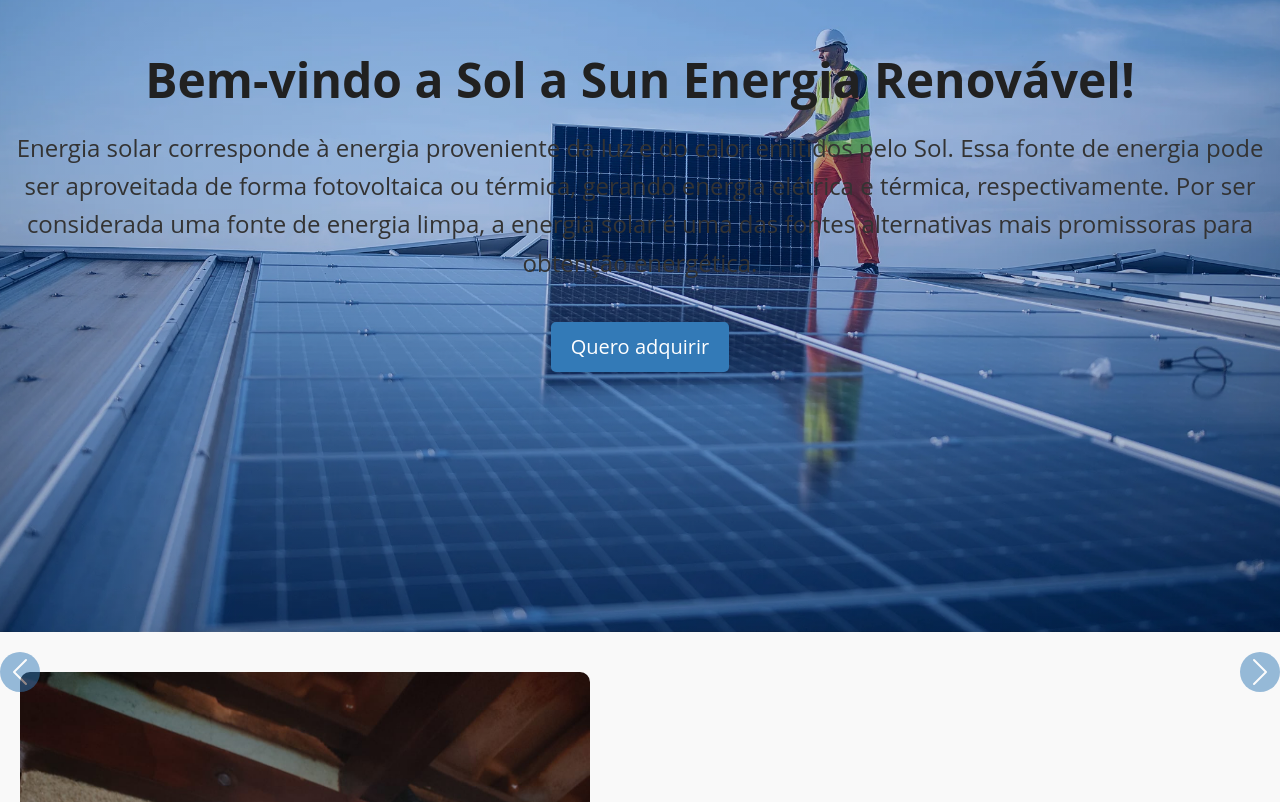
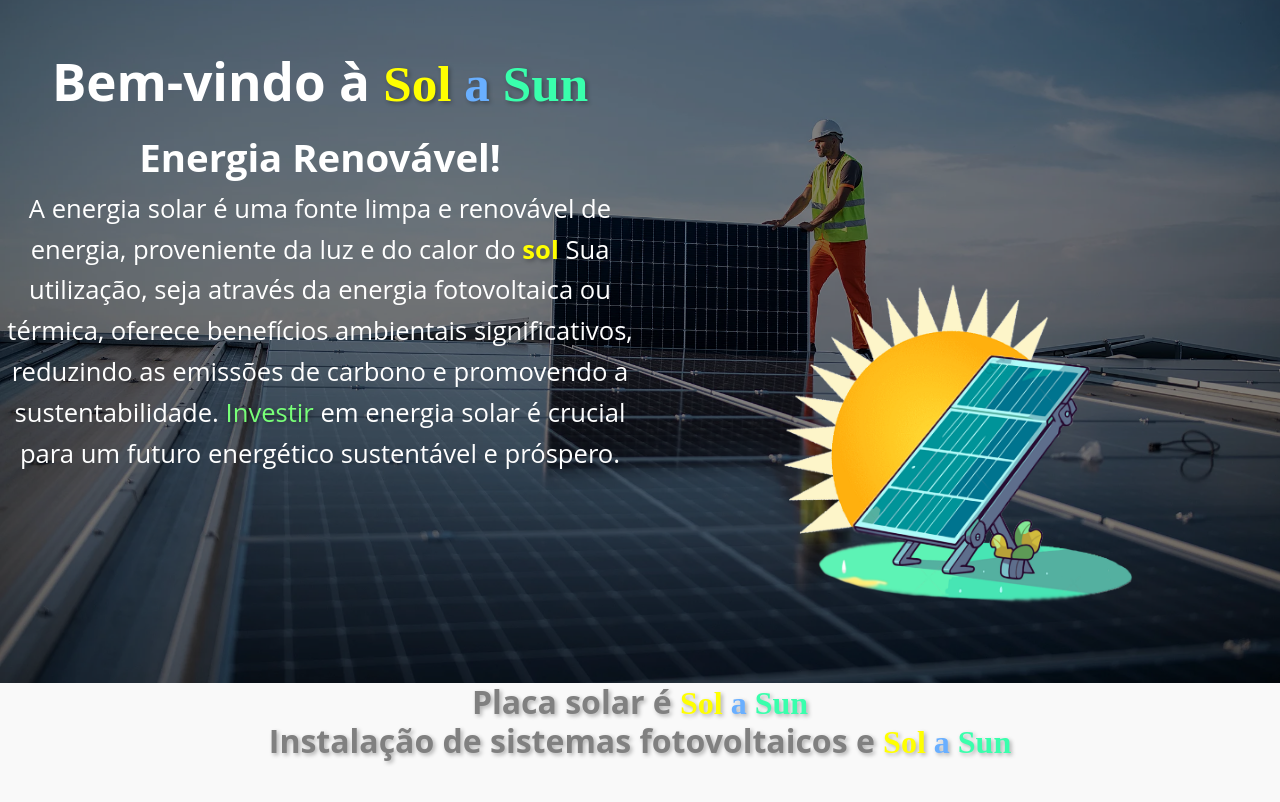
Before and after one commit to SrHut27/proj_MI, a plain HTML site: page index.html in a window 1280 px wide. Shown: the part 240-1042 px from the top of the page. Drawn offline with nearby package versions, Linux system fonts and the light colour scheme.

Commit message:
conteudo main base, transicao css conteudo apresentacao

```diff
--- a/index.html
+++ b/index.html
@@ -22,7 +22,7 @@
     <!-- Navigation menu -->
     <nav class="navbar navbar-expand-lg sticky-top">
       <div class="container">
-        <a class="navbar-brand" href="#"><img src="#" alt="Logo" /></a>
+        <a class="navbar-brand" href="#"><img src="public/images/logo.png" alt="Logo" /></a>
         <button
           class="navbar-toggler"
           type="button"
@@ -61,24 +61,65 @@
         navbar.classList.remove('navbar-scrolled');
     }
 });
+
+    document.addEventListener("DOMContentLoaded", function() {
+    var introLogo = document.querySelector('.intro_logo');
+    if (introLogo) {
+        introLogo.classList.add('active');
+    }
+});
+
+
   </script>
 
-    <!-- Hero section -->
-    <header class="jumbotron text-center">
-      <h1>Bem-vindo a Sol a Sun Energia Renovável!</h1>
-      <p>
-        Energia solar corresponde à energia proveniente da luz e do calor emitidos pelo Sol.
-        Essa fonte de energia pode ser aproveitada de forma fotovoltaica ou térmica, gerando energia
-        elétrica e térmica, respectivamente. Por ser considerada uma fonte de energia limpa, a
-        energia solar é uma das fontes alternativas mais promissoras para obtenção energética.
+
+
+  </div>
+  <main class="jumbotron" >
+
+  <div class="intro_logo" style="position: relative; width: 100%;">
+
+    <div style="position: absolute; top: 50%; left: 0;   transform: translateY(-50%); width: 50%;">
+      <h1 style="font-size: 4vw;" >Bem-vindo à
+        <span style="font-family: 'Times New Roman', Times, serif; font-weight: bold;">
+          <span style="color: yellow;">Sol</span>
+          <span style="color: rgb(105, 175, 255);">a</span>
+          <span style="color: rgb(57, 255, 172);">Sun</span>
+        </span>
+      </h1>
+      <h2 style="font-size: 3vw;">Energia Renovável!</h2>
+      <p style="color: white; font-size: 2vw;">
+        A energia solar é uma fonte limpa e renovável de energia, proveniente da luz e do calor do <span style="color: yellow; font-weight: bold;">sol</span> Sua utilização, seja através da energia fotovoltaica ou térmica, oferece benefícios ambientais significativos, reduzindo as emissões de carbono e promovendo a sustentabilidade. <span style="color: rgb(120, 255, 120);">Investir</span> em energia solar é crucial para um futuro energético sustentável e próspero.
       </p>
-      <p>
-        <a class="btn btn-primary btn-lg" href="#" role="button">Quero adquirir</a>
-      </p>
-    </header>
-  </div>
+    </div>
 
-    <!-- Carousel section -->
+    <div style="position: absolute; top: 50%; right: 0; width: 50%;">
+      <img src="public/images/logo.png" alt="logo" style="width: 30vw; height: 50vh;">
+    </div>
+
+   </div>
+
+
+
+</main>
+<div class="text-center" style="width: 100%; position: relative;"><h2>
+  <span style="color: gray;">Placa solar é  </span>
+  <span style="font-family: 'Times New Roman', Times, serif; font-weight: bold;">
+    <span style="color: yellow;">Sol</span>
+    <span style="color: rgb(105, 175, 255);">a</span>
+    <span style="color: rgb(57, 255, 172);">Sun</span>
+  </span>
+  <br>
+  <span style="color: grey;">Instalação de sistemas fotovoltaicos e</span>
+  <span style="font-family: 'Times New Roman', Times, serif; font-weight: bold;">
+    <span style="color: yellow;">Sol</span>
+    <span style="color: rgb(105, 175, 255);">a</span>
+    <span style="color: rgb(57, 255, 172);">Sun</span>
+  </span>
+  </h2></div>
+</div>
+
+    <!-- Carousel section
     <section id="carousel" class="carousel slide" data-bs-ride="carousel">
       <div class="carousel-inner">
         <div class="carousel-item active">
@@ -110,7 +151,7 @@
         <span class="visually-hidden">Next</span>
       </button>
     </section>
-
+-->
 
 <!-- General information section -->
 <section id="info">
--- a/public/styles/global.css
+++ b/public/styles/global.css
@@ -29,7 +29,7 @@ h4,
 h5,
 h6 {
   font-weight: bold;
-  color: #212121;
+  color: #ffffff;
 }
 
 p {
@@ -44,14 +44,17 @@ a {
 a:hover {
   color: #23527c;
 }
+
 .imagemFundo {
+  /*
   background-image: linear-gradient(rgba(0, 69, 172, 0.3), rgba(0, 69, 172, 0.3)),
-   url('../images/backgroundImage.jpeg'); /* Substitua pelo caminho da sua imagem */
+   url('../images/backgroundImage.jpeg'); /* Substitua pelo caminho da sua imagem
   background-size: cover;
   background-position: center;
-  background-repeat: no-repeat;
+  background-repeat: no-repeat;*/
+  background-color: #23527c;
 }
-
+ /*/
 /* Navigation Menu */
 
 .navbar {
@@ -272,3 +275,64 @@ footer a {
 footer a:hover {
   color: #eee;
 }
+
+/* main */
+span{
+  /*Deslocamento horizontal: 2px
+    Deslocamento vertical: 2px
+    Raio do desfoque: 4px
+    Cor da sombra: rgba(0, 0, 0, 0.3) */
+    text-shadow: 2px 2px 4px rgba(0, 0, 0, 0.3);
+
+}
+main {
+  width: 100%;
+  height: 100%;
+  position: relative;
+  background-image: url('../images/backgroundImage.jpeg');
+  background-size: cover;
+  background-position: center;
+  background-repeat: no-repeat;
+}
+/* escurecer a imagem de fundo do main */
+main::before {
+  content: "";
+  position: absolute;
+  top: 0;
+  left: 0;
+  width: 100%;
+  height: 100%;
+  background-color: rgba(0, 0, 0, 0.5); /* Altere o último valor (0.5) para ajustar a opacidade */
+}
+
+.intro_logo {
+  opacity: 0;
+  animation: fadeIn 2s ease-in-out forwards;
+}
+
+@keyframes fadeIn {
+  from {
+      opacity: 0;
+  }
+  to {
+      opacity: 1;
+  }
+}
+
+.container {
+  display: flex;
+  flex-direction: column;
+}
+
+.top-content {
+  display: flex;
+}
+
+.left-content, .right-content {
+  flex: 1;
+}
+
+.bottom-content {
+  text-align: center;
+  margin-top: 20px; /* Ajuste o espaçamento superior conforme necessário */
+}
```
Also changed, not shown: public/scripts/script.js (line endings or trailing spaces).
